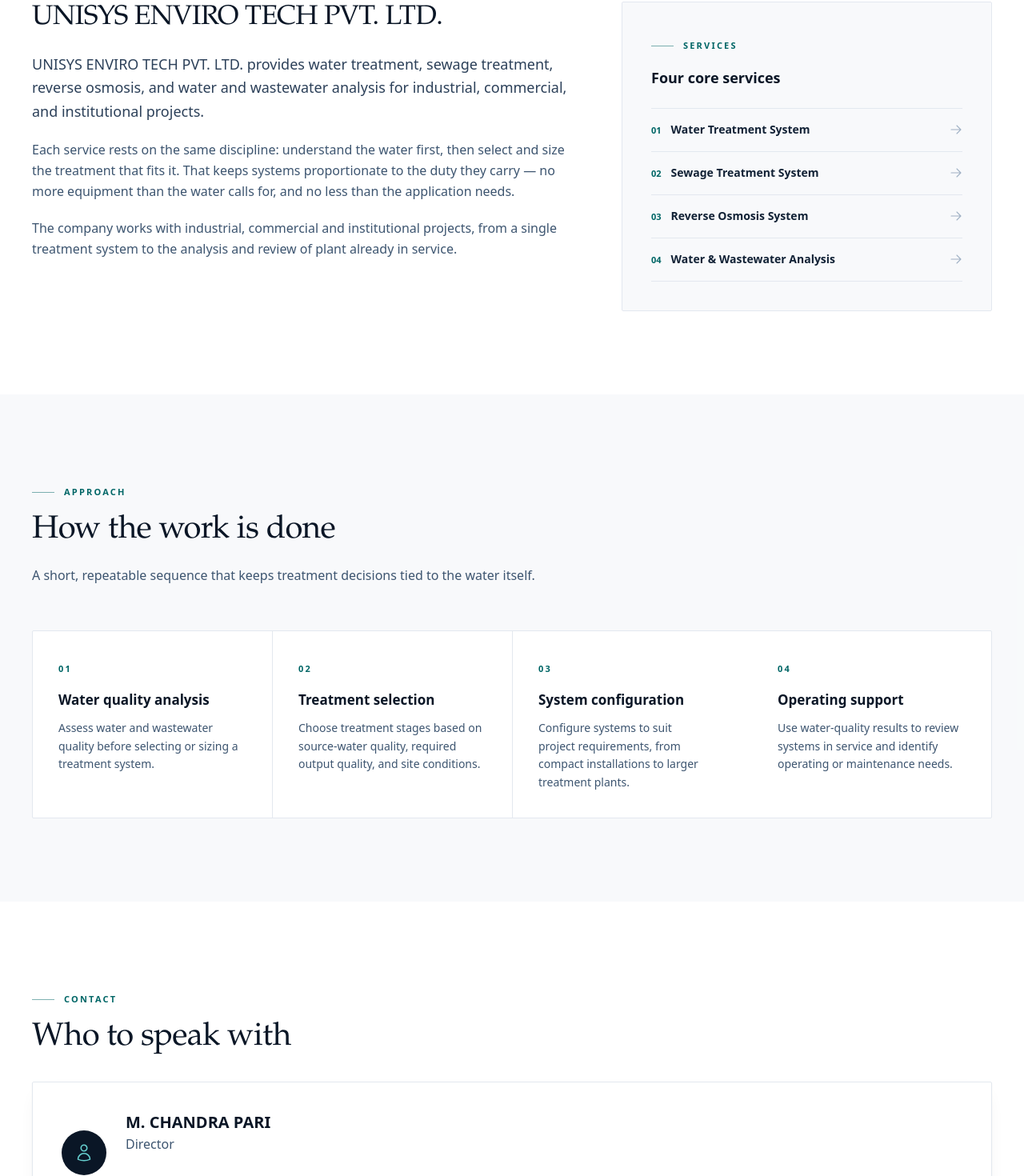
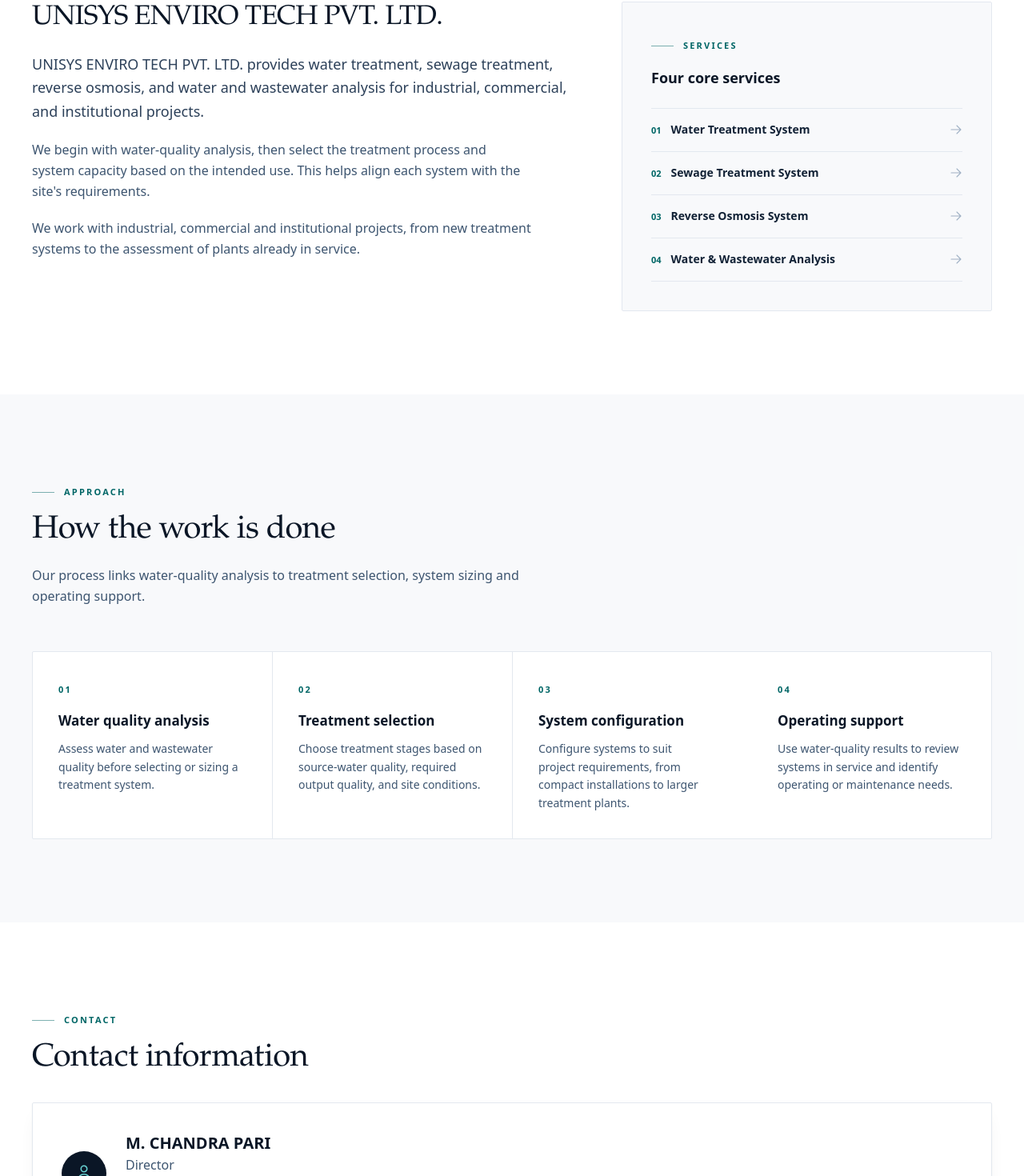
Before and after one commit to xconversionlab/unisys-enviro-tech, a Next.js app: page /about/company in a window 1280 px wide. Shown: the part 588-2058 px from the top of the page at 80% size. Built offline with nearby package versions, Linux system fonts and the light colour scheme; no server answers.

Commit message:
Rewrite company profile copy in clear professional language

```diff
--- a/src/components/company/AboutPage.tsx
+++ b/src/components/company/AboutPage.tsx
@@ -33,15 +33,10 @@
                 {company.description}
               </p>
               <p className="mt-5 leading-relaxed text-navy-600">
-                Each service rests on the same discipline: understand the water first,
-                then select and size the treatment that fits it. That keeps systems
-                proportionate to the duty they carry — no more equipment than the water
-                calls for, and no less than the application needs.
+                We begin with water-quality analysis, then select the treatment process and system capacity based on the intended use. This helps align each system with the site's requirements.
               </p>
               <p className="mt-5 leading-relaxed text-navy-600">
-                The company works with industrial, commercial and institutional projects,
-                from a single treatment system to the analysis and review of plant already
-                in service.
+                We work with industrial, commercial and institutional projects, from new treatment systems to the assessment of plants already in service.
               </p>
             </Reveal>
 
@@ -82,7 +77,7 @@
             <SectionHeading
               eyebrow="Approach"
               title="How the work is done"
-              description="A short, repeatable sequence that keeps treatment decisions tied to the water itself."
+              description="Our process links water-quality analysis to treatment selection, system sizing and operating support."
               align="left"
               className="mb-12 md:mb-14"
             />
@@ -110,7 +105,7 @@
           <Reveal>
             <SectionHeading
               eyebrow="Contact"
-              title="Who to speak with"
+              title="Contact information"
               align="left"
               className="mb-8"
             />
```
